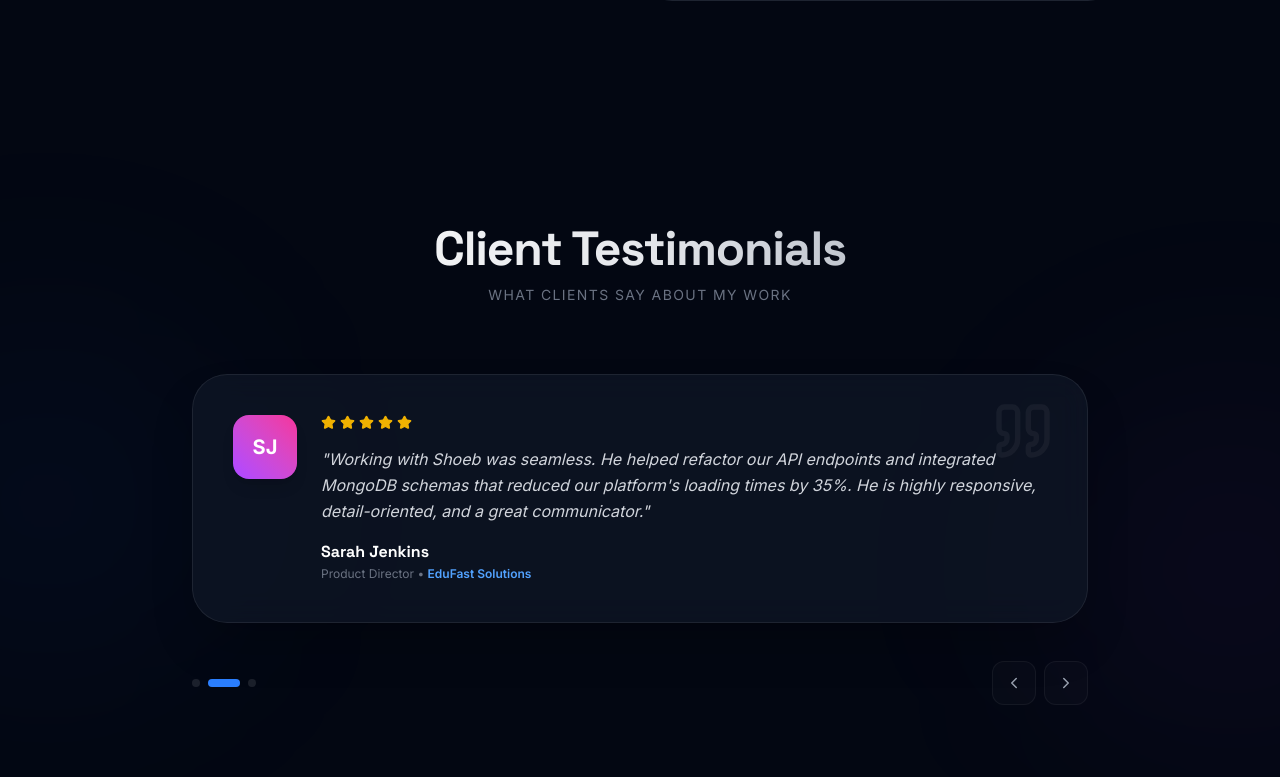
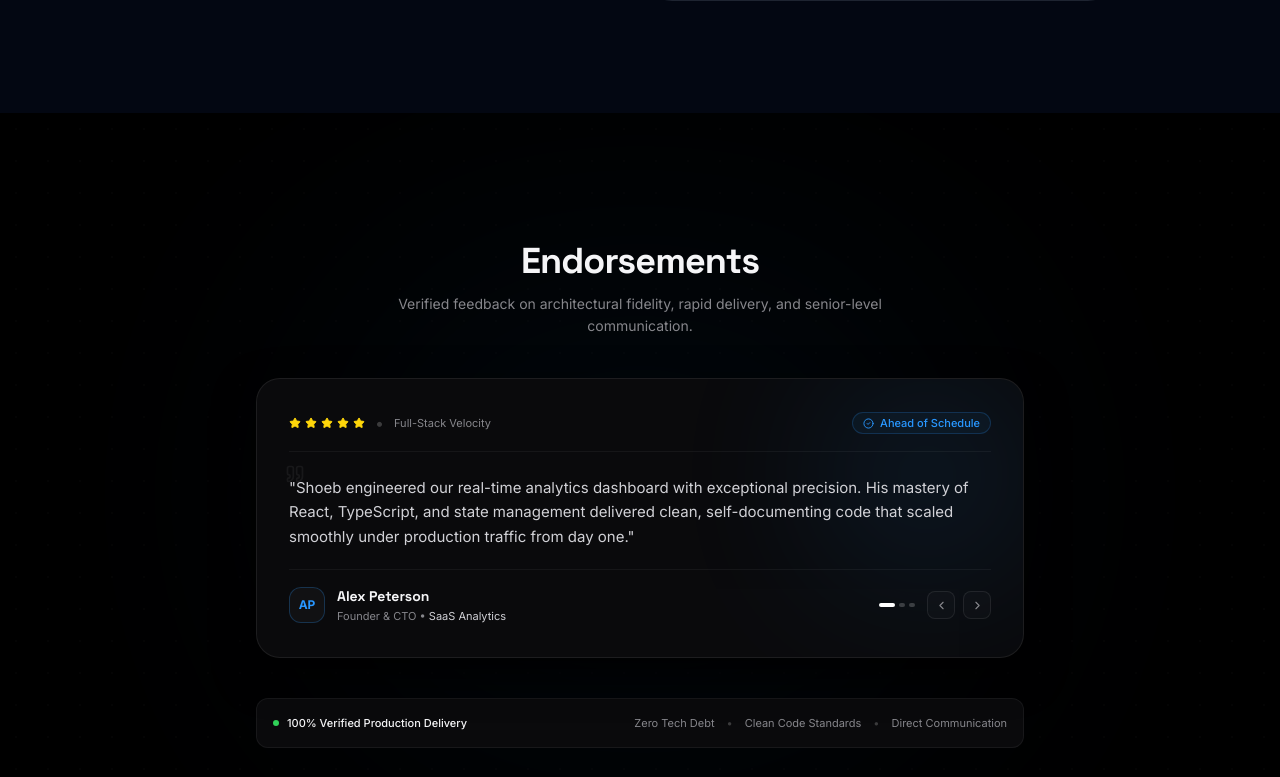
Before and after one commit to Shoeb-code/My_Portfolio, a React (Vite) app in the folder Client/: page / in a window 1280 px wide. Shown: the part 8283-9060 px from the top of the page. Built offline with nearby package versions, Linux system fonts and the light colour scheme.

Commit message:
Update the UI of Testimonials section

```diff
--- a/Client/src/pages/Home/Testimonials.tsx
+++ b/Client/src/pages/Home/Testimonials.tsx
@@ -1,11 +1,20 @@
-import { useEffect, useState } from "react";
-import { motion, AnimatePresence } from "framer-motion";
-import { Star, ChevronLeft, ChevronRight, Quote } from "lucide-react";
+import { useState, useEffect, useRef } from "react";
+import { motion, AnimatePresence, useInView } from "framer-motion";
+import {
+  Star,
+  Quote,
+  ChevronLeft,
+  ChevronRight,
+  CheckCircle2
+} from "lucide-react";
 
 interface Testimonial {
+  id: string;
   name: string;
   role: string;
   company: string;
+  category: string;
+  metric: string;
   review: string;
   rating: number;
   initials: string;
@@ -13,145 +22,237 @@ interface Testimonial {
 }
 
 export default function Testimonials() {
+  const ref = useRef<HTMLDivElement>(null);
+  const inView = useInView(ref, { once: true, margin: "-60px" });
+
   const testimonials: Testimonial[] = [
     {
+      id: "01",
       name: "Alex Peterson",
       role: "Founder & CTO",
-      company: "SaaS Analytics Platform",
-      review: "Shoeb did an incredible job building out our analytics dashboard. His expertise in React, TypeScript, and Tailwind was evident from day one. He delivered clean, well-documented, and highly optimized code two weeks ahead of schedule.",
+      company: "SaaS Analytics",
+      category: "Full-Stack Velocity",
+      metric: "Ahead of Schedule",
+      review: "Shoeb engineered our real-time analytics dashboard with exceptional precision. His mastery of React, TypeScript, and state management delivered clean, self-documenting code that scaled smoothly under production traffic from day one.",
       rating: 5,
       initials: "AP",
-      color: "from-blue-500 to-indigo-500"
+      color: "#2997FF"
     },
     {
+      id: "02",
       name: "Sarah Jenkins",
       role: "Product Director",
       company: "EduFast Solutions",
-      review: "Working with Shoeb was seamless. He helped refactor our API endpoints and integrated MongoDB schemas that reduced our platform's loading times by 35%. He is highly responsive, detail-oriented, and a great communicator.",
+      category: "Database & Backend Core",
+      metric: "35% Faster Response",
+      review: "Working with Shoeb was frictionless. He refactored our RESTful API endpoints and designed optimized MongoDB schemas that slashed platform loading times by 35%. His technical communication and execution reliability are top-tier.",
       rating: 5,
       initials: "SJ",
-      color: "from-purple-500 to-pink-500"
+      color: "#30D158"
     },
     {
+      id: "03",
       name: "Marcus Aurelius",
       role: "Lead Engineer",
       company: "Velo Labs",
-      review: "Shoeb helped us build a highly custom UI prototype with detailed micro-animations using Framer Motion. The visual polish he achieved was outstanding, and our clients were blown away by the responsiveness on mobile devices.",
+      category: "UI/UX & Interactions",
+      metric: "60 FPS Fluidity",
+      review: "Shoeb built a bespoke interface with fluid micro-interactions using Framer Motion. The level of visual polish, sub-pixel alignment, and responsive ergonomics blew our design team and client stakeholders away.",
       rating: 5,
       initials: "MA",
-      color: "from-cyan-500 to-blue-500"
+      color: "#FFD60A"
     }
   ];
 
-  const [index, setIndex] = useState(0);
-  const [direction, setDirection] = useState(0); // -1 for left, 1 for right
-  const [isAutoplay, setIsAutoplay] = useState(true);
+  const [currentIndex, setCurrentIndex] = useState(0);
+  const [direction, setDirection] = useState(0);
+  const [isPaused, setIsPaused] = useState(false);
 
   useEffect(() => {
-    if (!isAutoplay) return;
-    const timer = setInterval(() => {
-      handleNext();
-    }, 6000);
-    return () => clearInterval(timer);
-  }, [index, isAutoplay]);
+    if (isPaused) return;
+    const interval = setInterval(() => {
+      setDirection(1);
+      setCurrentIndex((prev) => (prev + 1) % testimonials.length);
+    }, 7000);
+    return () => clearInterval(interval);
+  }, [currentIndex, isPaused, testimonials.length]);
+
+  const handlePrev = () => {
+    setDirection(-1);
+    setCurrentIndex((prev) => (prev - 1 + testimonials.length) % testimonials.length);
+  };
 
   const handleNext = () => {
     setDirection(1);
-    setIndex((prev) => (prev + 1) % testimonials.length);
+    setCurrentIndex((prev) => (prev + 1) % testimonials.length);
   };
 
-  const handlePrev = () => {
-    setDirection(-1);
-    setIndex((prev) => (prev - 1 + testimonials.length) % testimonials.length);
-  };
+  const current = testimonials[currentIndex];
 
-  // Sliding motion variants
-  const variants = {
+  const slideVariants = {
     enter: (dir: number) => ({
-      x: dir > 0 ? 100 : -100,
+      x: dir > 0 ? 30 : -30,
       opacity: 0
     }),
     center: {
       x: 0,
-      opacity: 1
+      opacity: 1,
+      transition: { duration: 0.35, ease: "easeOut" as const }
     },
     exit: (dir: number) => ({
-      x: dir > 0 ? -100 : 100,
-      opacity: 0
+      x: dir > 0 ? -30 : 30,
+      opacity: 0,
+      transition: { duration: 0.25, ease: "easeIn" as const }
     })
   };
 
-  const current = testimonials[index];
-
   return (
-    <section id="testimonials" className="relative py-28 px-6 bg-[#030712] overflow-hidden">
-      {/* Background neon glows */}
-      <div className="absolute inset-0 z-0 pointer-events-none">
-        <div className="absolute top-[40%] right-[-10%] h-[350px] w-[350px] rounded-full bg-purple-500/5 blur-[120px]" />
-        <div className="absolute bottom-[20%] left-[-10%] h-[350px] w-[350px] rounded-full bg-blue-500/5 blur-[120px]" />
+    <section id="testimonials" className="relative py-24 sm:py-32 px-4 sm:px-6 lg:px-12 bg-[#000000] overflow-hidden">
+      {/* Dynamic Ambient Background Illumination */}
+      <div className="absolute inset-0 z-0 pointer-events-none select-none">
+        <div
+          className="absolute top-1/2 left-1/2 -translate-x-1/2 -translate-y-1/2 w-[550px] h-[300px] rounded-full blur-[160px] opacity-10 transition-colors duration-1000"
+          style={{ backgroundColor: current.color }}
+        />
+        <div className="absolute inset-0 bg-[radial-gradient(#ffffff0a_1px,transparent_1px)] [background-size:32px_32px] opacity-35" />
       </div>
 
-      <div className="relative z-10 max-w-4xl mx-auto">
+      <div ref={ref} className="relative z-10 max-w-3xl mx-auto space-y-10">
 
-        {/* Section Header */}
-        <div className="text-center mb-16">
-          <h2 className="text-3xl sm:text-5xl font-bold tracking-tight bg-gradient-to-r from-white via-gray-200 to-gray-400 bg-clip-text text-transparent">
-            Client Testimonials
-          </h2>
-          <p className="text-gray-500 mt-3 text-sm font-mono tracking-widest uppercase">
-            What clients say about my work
-          </p>
+        {/* Section Header: Swiss Minimalist */}
+        <div className="flex flex-col items-center text-center space-y-3 max-w-xl mx-auto">
+          <motion.h2
+            initial={{ opacity: 0, y: 12 }}
+            animate={inView ? { opacity: 1, y: 0 } : {}}
+            transition={{ duration: 0.45 }}
+            className="text-3xl sm:text-4xl font-bold tracking-tight text-[#F5F5F7]"
+          >
+            Endorsements
+          </motion.h2>
+
+          <motion.p
+            initial={{ opacity: 0, y: 12 }}
+            animate={inView ? { opacity: 1, y: 0 } : {}}
+            transition={{ duration: 0.45, delay: 0.1 }}
+            className="text-[#86868B] text-xs sm:text-sm leading-relaxed"
+          >
+            Verified feedback on architectural fidelity, rapid delivery, and senior-level communication.
+          </motion.p>
         </div>
 
-        {/* Carousel Container */}
+        {/* Compact Slide Showcase Card */}
         <div
-          onMouseEnter={() => setIsAutoplay(false)}
-          onMouseLeave={() => setIsAutoplay(true)}
-          className="relative min-h-[320px] sm:min-h-[260px] flex items-center justify-center"
+          onMouseEnter={() => setIsPaused(true)}
+          onMouseLeave={() => setIsPaused(false)}
+          className="relative min-h-[220px]"
         >
-          <AnimatePresence initial={false} custom={direction} mode="wait">
+          <AnimatePresence custom={direction} mode="wait">
             <motion.div
-              key={index}
+              key={currentIndex}
               custom={direction}
-              variants={variants}
+              variants={slideVariants}
               initial="enter"
               animate="center"
               exit="exit"
-              transition={{ duration: 0.4, ease: "easeInOut" }}
-              className="w-full glass-card rounded-[2.2rem] p-8 sm:p-10 border border-white/5 shadow-2xl relative"
+              className="w-full bg-[#0A0A0C] rounded-2xl sm:rounded-3xl p-6 sm:p-8 border border-white/[0.08] shadow-[0_16px_40px_rgba(0,0,0,0.85)] backdrop-blur-2xl relative overflow-hidden"
             >
-              {/* Quote Mark */}
-              <Quote className="absolute top-6 right-8 text-white/5 w-16 h-16 pointer-events-none" />
+              {/* Subtle Corner Glow */}
+              <div
+                className="absolute top-0 right-0 w-48 h-48 rounded-full blur-[90px] opacity-15 pointer-events-none transition-colors duration-700"
+                style={{ backgroundColor: current.color }}
+              />
 
-              <div className="flex flex-col sm:flex-row gap-6 items-start">
+              <div className="relative z-10 space-y-5">
 
-                {/* Client Avatar Graphic */}
-                <div className={`w-14 h-14 sm:w-16 sm:h-16 rounded-2xl bg-gradient-to-tr ${current.color} flex items-center justify-center font-bold text-white text-lg sm:text-xl shrink-0 shadow-lg select-none`}>
-                  {current.initials}
+                {/* Top Row: Ratings, Category & Metric Badge */}
+                <div className="flex flex-wrap items-center justify-between gap-3 border-b border-white/[0.05] pb-4">
+                  <div className="flex items-center gap-2.5">
+                    <div className="flex items-center gap-1">
+                      {[...Array(current.rating)].map((_, i) => (
+                        <Star key={i} size={12} className="fill-[#FFD60A] text-[#FFD60A]" />
+                      ))}
+                    </div>
+                    <span className="text-white/20">•</span>
+                    <span className="text-[11px] font-mono text-[#86868B]">
+                      {current.category}
+                    </span>
+                  </div>
+
+                  {/* Metric Badge */}
+                  <div
+                    className="inline-flex items-center gap-1.5 px-2.5 py-0.5 rounded-full border text-[11px] font-mono font-medium"
+                    style={{ borderColor: `${current.color}35`, backgroundColor: `${current.color}0D`, color: current.color }}
+                  >
+                    <CheckCircle2 size={11} />
+                    <span>{current.metric}</span>
+                  </div>
                 </div>
 
-                <div className="space-y-4">
-                  {/* Rating Stars */}
-                  <div className="flex items-center gap-1">
-                    {[...Array(current.rating)].map((_, i) => (
-                      <Star key={i} size={15} className="fill-yellow-500 text-yellow-500" />
-                    ))}
+                {/* Quote Text */}
+                <div className="relative space-y-2">
+                  <Quote size={20} className="text-white/[0.06] absolute -top-2 -left-1 pointer-events-none" />
+                  <p className="text-[14px] sm:text-[15px] text-[#D1D1D6] leading-relaxed pt-1 font-normal">
+                    "{current.review}"
+                  </p>
+                </div>
+
+                {/* Bottom Row: Client Profile & Slide Controls */}
+                <div className="pt-4 border-t border-white/[0.05] flex items-center justify-between gap-4">
+
+                  {/* Client Profile */}
+                  <div className="flex items-center gap-3">
+                    <div
+                      className="w-9 h-9 rounded-xl bg-white/[0.03] border flex items-center justify-center font-bold text-xs select-none"
+                      style={{ borderColor: `${current.color}40`, color: current.color }}
+                    >
+                      {current.initials}
+                    </div>
+
+                    <div className="space-y-0.5">
+                      <h3 className="text-xs sm:text-sm font-bold text-[#F5F5F7]">
+                        {current.name}
+                      </h3>
+                      <p className="text-[11px] font-mono text-[#86868B]">
+                        {current.role} • <span className="text-[#D1D1D6]">{current.company}</span>
+                      </p>
+                    </div>
                   </div>
 
-                  {/* Review Text */}
-                  <p className="text-sm sm:text-base leading-relaxed text-gray-300 italic">
-                    "{current.review}"
-                  </p>
+                  {/* Navigation Buttons & Dots */}
+                  <div className="flex items-center gap-2">
+                    <div className="flex items-center gap-1 mr-1">
+                      {testimonials.map((_, i) => (
+                        <button
+                          key={i}
+                          onClick={() => {
+                            setDirection(i > currentIndex ? 1 : -1);
+                            setCurrentIndex(i);
+                          }}
+                          className={`h-1 rounded-full transition-all cursor-pointer ${
+                            i === currentIndex ? "w-4 bg-white" : "w-1.5 bg-white/20 hover:bg-white/40"
+                          }`}
+                          aria-label={`Go to slide ${i + 1}`}
+                        />
+                      ))}
+                    </div>
 
-                  {/* Author Meta */}
-                  <div>
-                    <h4 className="text-sm sm:text-base font-bold text-white">
-                      {current.name}
-                    </h4>
-                    <p className="text-xs text-gray-500 mt-0.5">
-                      {current.role} • <span className="text-blue-400 font-semibold">{current.company}</span>
-                    </p>
+                    <button
+                      onClick={handlePrev}
+                      className="w-7 h-7 rounded-lg border border-white/[0.08] bg-white/[0.02] hover:bg-white/[0.08] text-[#86868B] hover:text-white flex items-center justify-center transition-all cursor-pointer"
+                      aria-label="Previous Endorsement"
+                    >
+                      <ChevronLeft size={13} />
+                    </button>
+
+                    <button
+                      onClick={handleNext}
+                      className="w-7 h-7 rounded-lg border border-white/[0.08] bg-white/[0.02] hover:bg-white/[0.08] text-[#86868B] hover:text-white flex items-center justify-center transition-all cursor-pointer"
+                      aria-label="Next Endorsement"
+                    >
+                      <ChevronRight size={13} />
+                    </button>
                   </div>
+
                 </div>
 
               </div>
@@ -159,44 +260,20 @@ export default function Testimonials() {
           </AnimatePresence>
         </div>
 
-        {/* Navigation Controls */}
-        <div className="flex items-center justify-between mt-8">
-
-          {/* Index Indicators */}
+        {/* Executive Verification Guarantee Strip */}
+        <div className="p-3.5 sm:p-4 rounded-xl bg-[#0A0A0C] border border-white/[0.06] flex flex-wrap items-center justify-center sm:justify-between gap-3 text-center sm:text-left text-[11px] font-mono text-[#86868B]">
           <div className="flex items-center gap-2">
-            {testimonials.map((_, i) => (
-              <button
-                key={i}
-                onClick={() => {
-                  setDirection(i > index ? 1 : -1);
-                  setIndex(i);
-                }}
-                className={`h-2 rounded-full transition-all duration-300 cursor-pointer ${
-                  i === index ? "w-8 bg-blue-500" : "w-2 bg-white/10 hover:bg-white/20"
-                }`}
-                aria-label={`Go to slide ${i + 1}`}
-              />
-            ))}
+            <span className="w-1.5 h-1.5 rounded-full bg-[#30D158]" />
+            <span className="text-[#F5F5F7] font-medium">100% Verified Production Delivery</span>
           </div>
 
-          {/* Navigation Arrows */}
-          <div className="flex gap-2">
-            <button
-              onClick={handlePrev}
-              className="p-3 rounded-xl border border-white/5 bg-white/[0.02] hover:bg-white/[0.05] hover:border-white/10 text-gray-400 hover:text-white transition-all cursor-pointer"
-              aria-label="Previous Slide"
-            >
-              <ChevronLeft size={18} />
-            </button>
-            <button
-              onClick={handleNext}
-              className="p-3 rounded-xl border border-white/5 bg-white/[0.02] hover:bg-white/[0.05] hover:border-white/10 text-gray-400 hover:text-white transition-all cursor-pointer"
-              aria-label="Next Slide"
-            >
-              <ChevronRight size={18} />
-            </button>
+          <div className="flex items-center gap-3">
+            <span>Zero Tech Debt</span>
+            <span className="text-white/20">•</span>
+            <span>Clean Code Standards</span>
+            <span className="text-white/20">•</span>
+            <span>Direct Communication</span>
           </div>
-
         </div>
 
       </div>
```
